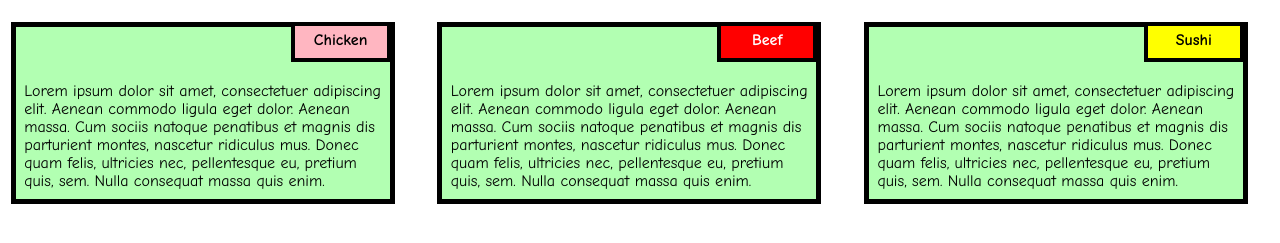
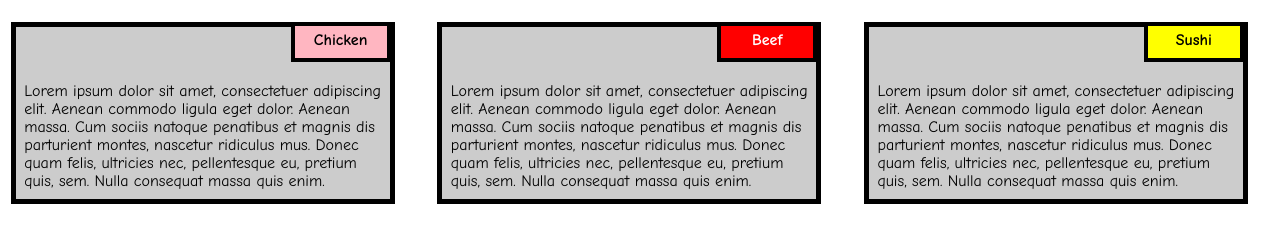
Before and after one commit to DhruvDhote213mriirs/mod2_solution, a plain HTML site: page index.html in a window 1280 px wide. Shown: the part 95-338 px from the top of the page. Drawn offline with Linux system fonts and the light colour scheme.

Commit message:
Update style.css

```diff
--- a/style.css
+++ b/style.css
@@ -52,7 +52,7 @@
     font-size: 25px ;
     padding: 2%;
     padding-top: 55px;
-    background-color:  rgba(0,255,0,0.3);
+    background-color: rgba(0,0,0,0.2);
   }
 
 
```
